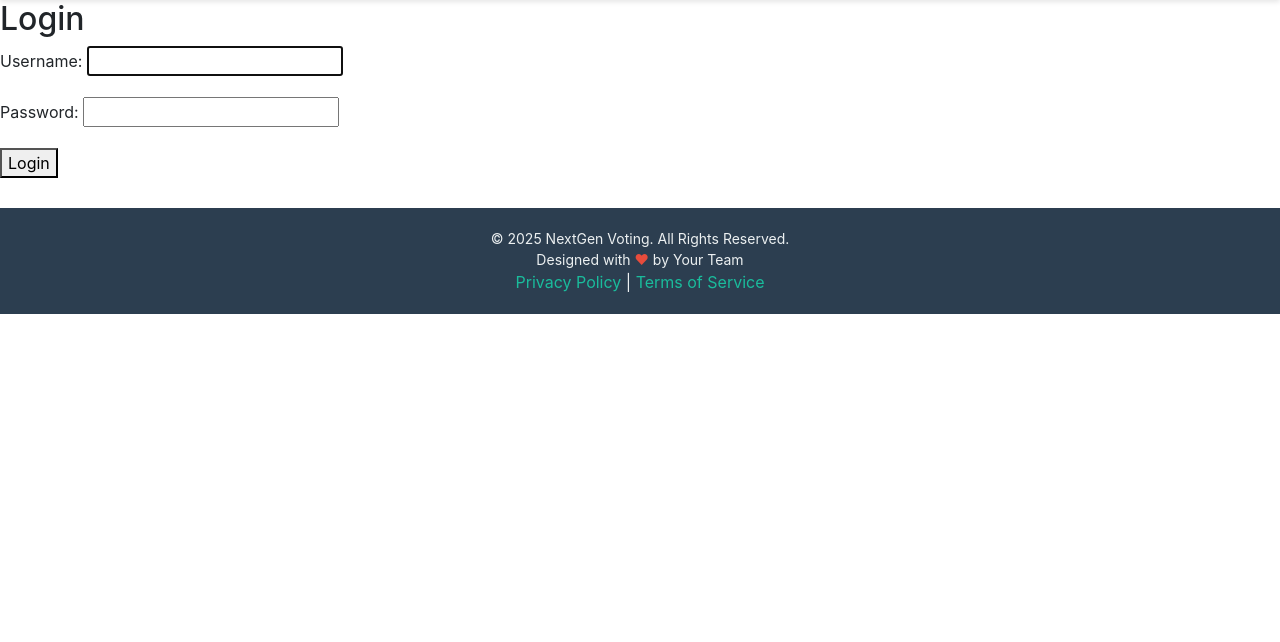
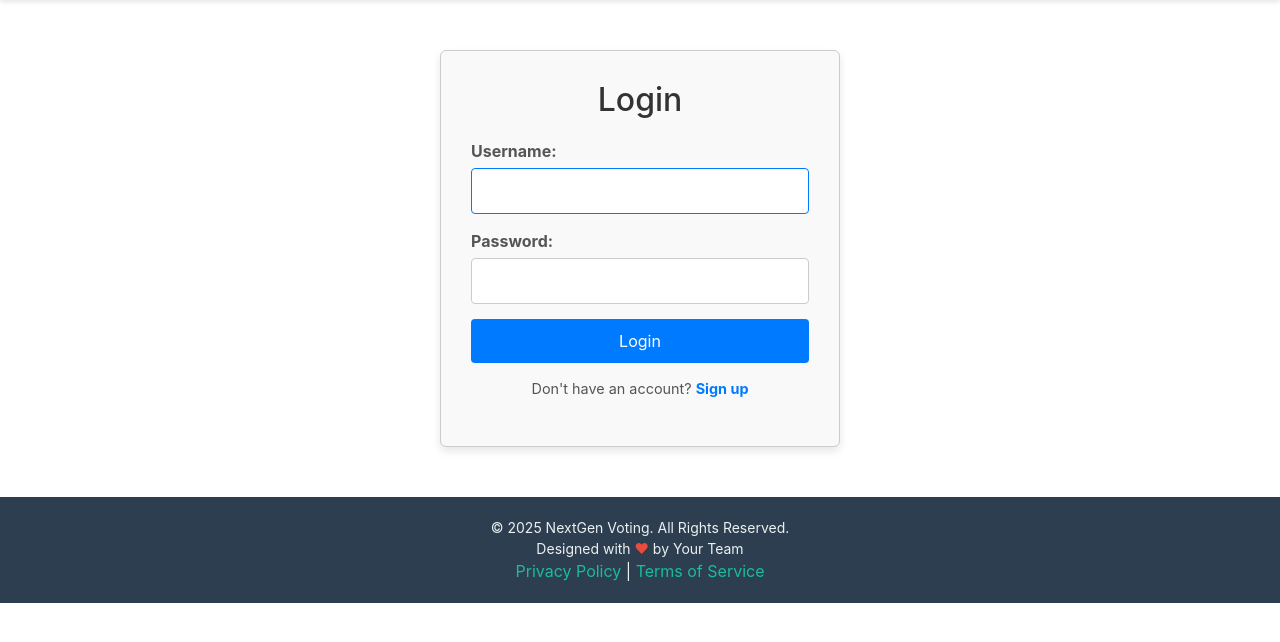
Before and after one commit to AodanHardy/NextGenVoting, a Django app: page /login/ in a window 1280 px wide. Shown: the part 76-718 px from the top of the page. Run offline with Django 5.2, Linux system fonts and the light colour scheme; parts of the project's set-up code (start-up, migrations or seed data) failed here and were passed over; some libraries are stand-ins or nearby versions.

Commit message:
signup and login stylings updated

```diff
--- a/core/static/styles.css
+++ b/core/static/styles.css
@@ -1,3 +1,89 @@
+
+
+/** Authentication Forms **/
+.auth-container {
+    max-width: 400px;
+    margin: 50px auto;
+    padding: 30px;
+    background: #f9f9f9;
+    border: 1px solid #ccc;
+    border-radius: 6px;
+    box-shadow: 0 4px 8px rgba(0, 0, 0, 0.1);
+    text-align: center;
+}
+
+.auth-title {
+    font-size: 2rem;
+    color: #333;
+    margin-bottom: 20px;
+}
+
+.auth-form {
+    display: flex;
+    flex-direction: column;
+}
+
+.form-group {
+    margin-bottom: 15px;
+    text-align: left;
+}
+
+.form-group label {
+    font-weight: bold;
+    display: block;
+    margin-bottom: 5px;
+    font-size: 1rem;
+    color: #555;
+}
+
+.form-group input {
+    width: 100%;
+    padding: 10px;
+    font-size: 1rem;
+    border: 1px solid #ccc;
+    border-radius: 4px;
+    transition: border 0.2s ease-in-out;
+}
+
+.form-group input:focus {
+    border-color: #007bff;
+    outline: none;
+}
+
+/* Submit Button */
+.auth-btn {
+    background-color: #007bff;
+    color: #fff;
+    font-size: 1rem;
+    padding: 10px;
+    border: none;
+    border-radius: 4px;
+    cursor: pointer;
+    transition: background 0.3s ease-in-out;
+}
+
+.auth-btn:hover {
+    background-color: #0056b3;
+}
+
+/* Footer Links */
+.auth-footer {
+    margin-top: 15px;
+    font-size: 0.9rem;
+    color: #555;
+}
+
+.auth-footer a {
+    color: #007bff;
+    text-decoration: none;
+    font-weight: bold;
+}
+
+.auth-footer a:hover {
+    text-decoration: underline;
+}
+
+
 
 /* Banner Styling */
 .banner {
--- a/core/templates/login.html
+++ b/core/templates/login.html
@@ -1,9 +1,19 @@
 {% extends 'base.html' %}
 {% block content %}
-    <h2>Login</h2>
-    <form method="post">
+<div class="auth-container">
+    <h2 class="auth-title">Login</h2>
+    <form method="post" class="auth-form">
         {% csrf_token %}
-        {{ form.as_p }}
-        <button type="submit">Login</button>
+        <div class="form-group">
+            {{ form.username.label_tag }}
+            {{ form.username }}
+        </div>
+        <div class="form-group">
+            {{ form.password.label_tag }}
+            {{ form.password }}
+        </div>
+        <button type="submit" class="auth-btn">Login</button>
     </form>
+    <p class="auth-footer">Don't have an account? <a href="{% url 'signup' %}">Sign up</a></p>
+</div>
 {% endblock %}
```
Also changed, not shown: core/templates/signup.html (+22 -4 lines).
